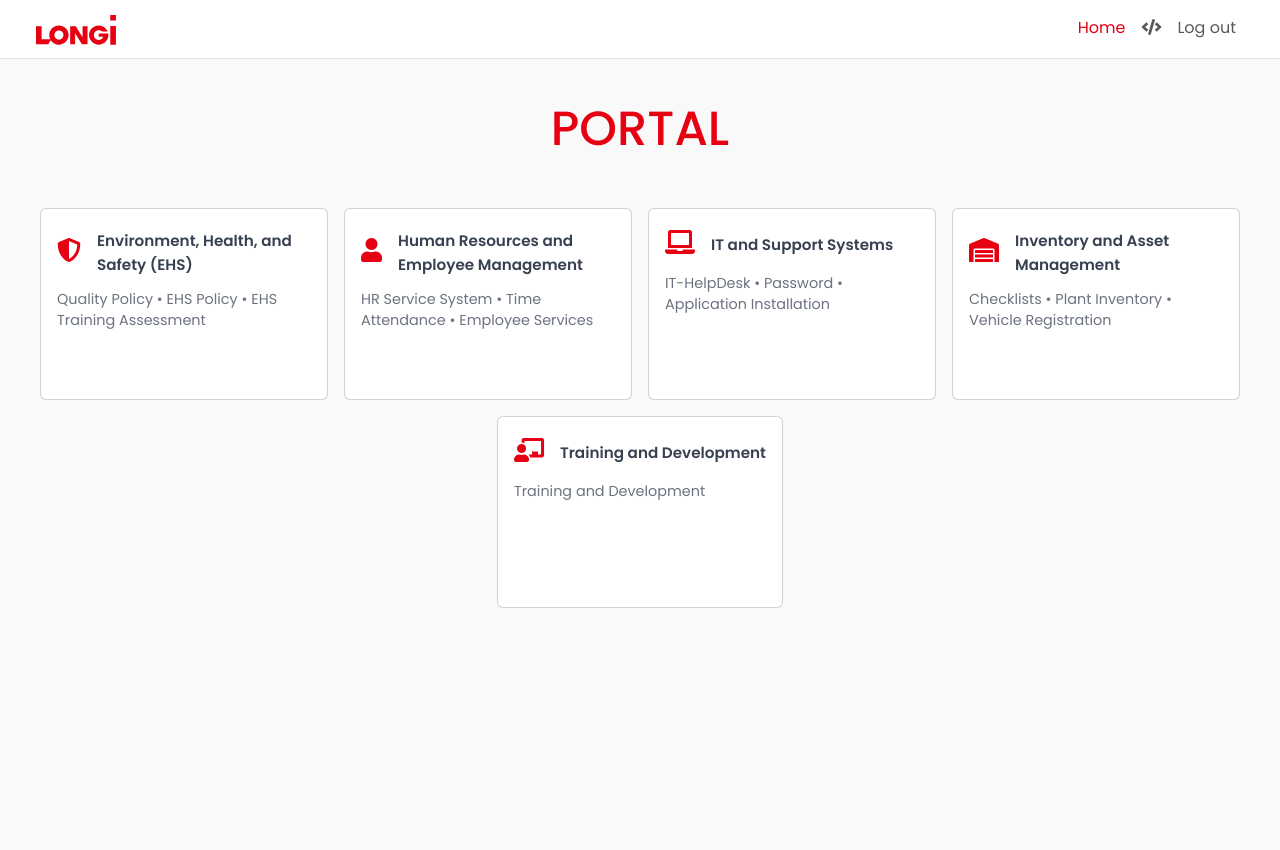
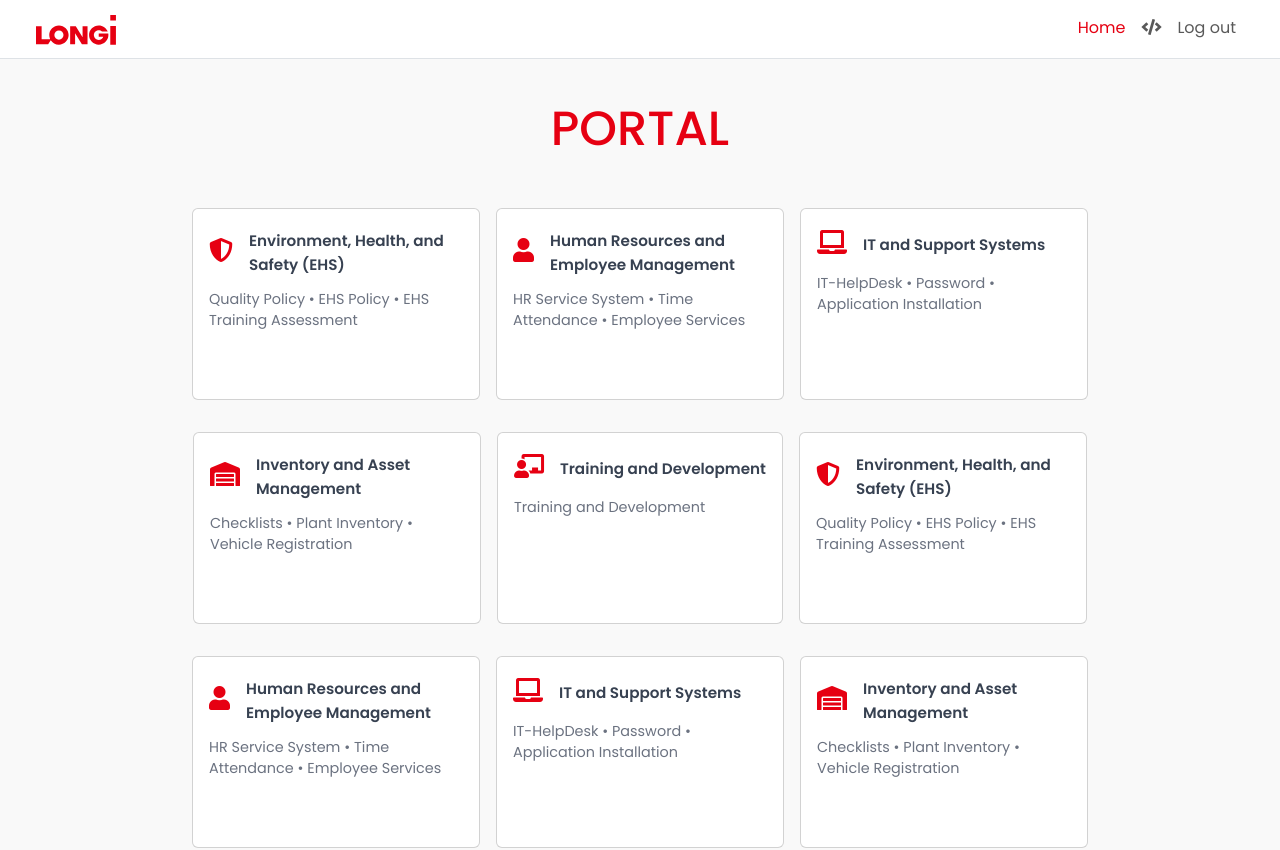
Before and after one commit to mathiassam2/longi-clone, a Vue app: page / in a window 1280 px wide. Shown: the top 850 px of the page. Before the commit the page ends 800 px from the top, so only its background shows below. Built offline with nearby package versions, Linux system fonts and the light colour scheme.

Commit message:
adjust padding of HomeView and bottom margin of home-card

```diff
--- a/src/components/home-card.vue
+++ b/src/components/home-card.vue
@@ -1,5 +1,5 @@
 <template>
-<div class="card p-3 m-2" @click="redirectToPage">
+<div class="card p-3 m-2 mb-4" @click="redirectToPage">
     <div class="header">
         <div class="icon">
             <i :class="icon"></i>
--- a/src/views/HomeView.vue
+++ b/src/views/HomeView.vue
@@ -1,7 +1,32 @@
 <template>
-  <div class="home-content">
+  <div class="home-content px-5">
     <h1 class="title">PORTAL</h1>
     <div class="card-container">
+      <homecard title="Environment, Health, and Safety (EHS)"
+                message="Quality Policy • EHS Policy • EHS Training Assessment"
+                icon="fas fa-shield-alt"
+                redirect-route="/ehs" />
+
+      <homecard title="Human Resources and Employee Management"
+                message="HR Service System • Time Attendance • Employee Services"
+                icon="fas fa-user"
+                redirect-route="/hr" />
+
+      <homecard title="IT and Support Systems"
+                message="IT-HelpDesk • Password • Application Installation"
+                icon="fas fa-laptop"
+                redirect-route="/it" />
+
+      <homecard title="Inventory and Asset Management"
+                message="Checklists • Plant Inventory • Vehicle Registration"
+                icon="fas fa-warehouse"
+                redirect-route="/inventory" />
+
+      <homecard title="Training and Development"
+                message="Training and Development"
+                icon="fas fa-chalkboard-teacher"
+                redirect-route="/training" />
+
       <homecard title="Environment, Health, and Safety (EHS)"
                 message="Quality Policy • EHS Policy • EHS Training Assessment"
                 icon="fas fa-shield-alt"
```
